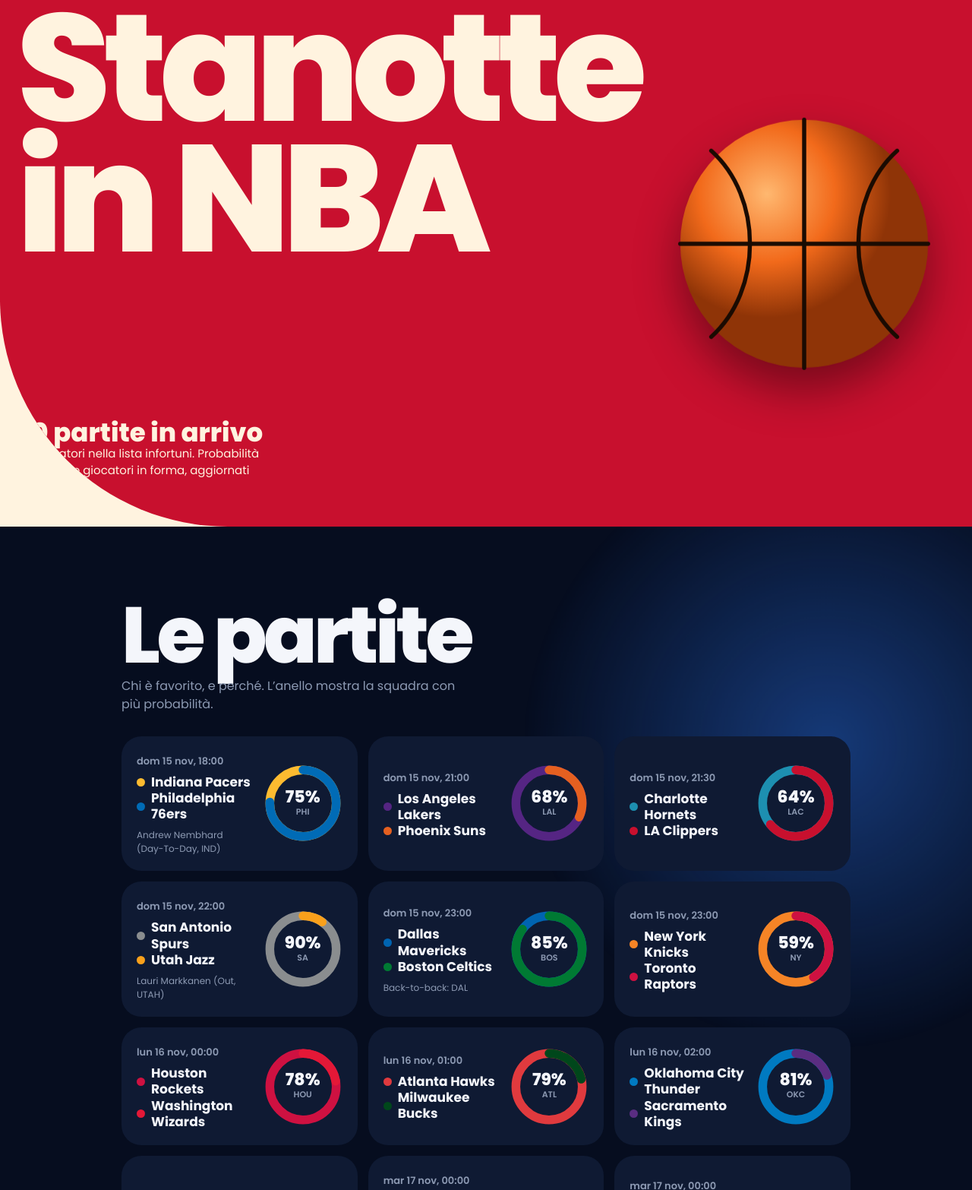
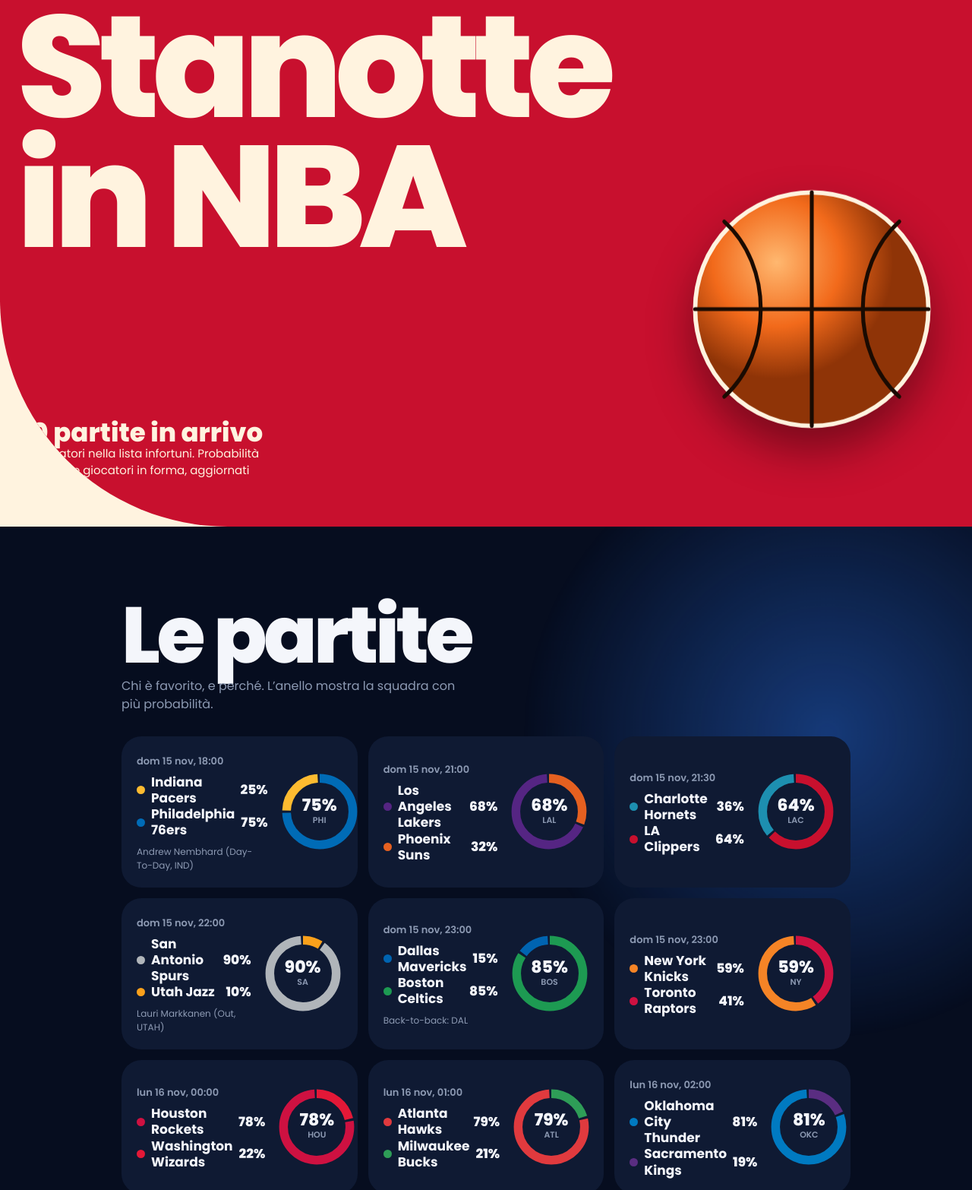
Before and after one commit to crisfede10/nba, a plain HTML site: page index.html in a window 1280 px wide. Shown: the part 107-1673 px from the top of the page at 76% size. Drawn offline with Linux system fonts and the light colour scheme.

Commit message:
Add files via upload

```diff
--- a/index.html
+++ b/index.html
@@ -10,11 +10,11 @@ body{margin:0;background:#fff3df;font:400 16px/1.5 Poppins,system-ui,sans-serif;
 .pill a{color:#1b1b1b;text-decoration:none;font:600 13px Poppins;padding:8px 13px;border-radius:24px;white-space:nowrap;transition:background .25s,color .25s}
 .pill a:hover,.pill a.on{background:#c8102e;color:#fff}
 .hero{position:relative;min-height:100svh;background:#c8102e;color:#fff3df;border-bottom-left-radius:min(46vw,300px);overflow:hidden;padding:110px 22px 40px;display:flex;flex-direction:column;justify-content:space-between}
-h1{margin:0;font:800 clamp(68px,21vw,200px)/.86 Poppins;letter-spacing:-.05em;position:relative;z-index:1}
-.ballw{position:absolute;right:4vw;top:34%;width:clamp(150px,34vw,340px);z-index:2;animation:fl 5s ease-in-out infinite}
+h1{margin:0;font:800 clamp(52px,17vw,190px)/.9 Poppins;letter-spacing:-.05em;position:relative;z-index:1}
+.ballw{position:absolute;right:4vw;top:46%;width:clamp(140px,34vw,320px);z-index:2;animation:fl 5s ease-in-out infinite}
 @keyframes fl{50%{translate:0 -16px}}
 #ball{width:100%;display:block;transform:translate3d(var(--x,0),var(--y,0),0) rotate(var(--r,0deg));filter:drop-shadow(0 30px 30px #0006);will-change:transform}
-.cap{position:relative;z-index:3;max-width:330px;font-size:15px}.cap b{font-size:34px;font-weight:800;display:block;line-height:1}
+.cap{position:relative;z-index:3;max-width:min(330px,100%);font-size:15px}.cap b{font-size:34px;font-weight:800;display:block;line-height:1}
 .stats{display:flex;gap:26px;margin-top:10px}
 .s{position:relative;padding:96px 20px;background:var(--b);color:var(--f);overflow:hidden}
 .in{max-width:960px;margin:auto;position:relative;z-index:1}
@@ -30,7 +30,7 @@ h2{margin:0 0 8px;font:800 clamp(42px,11.5vw,104px)/.9 Poppins;letter-spacing:-.
 .grid{display:grid;gap:14px;grid-template-columns:repeat(auto-fill,minmax(290px,1fr))}
 .g{background:var(--c);border-radius:26px;padding:20px;display:flex;gap:16px;align-items:center}
 .g time{font:600 13px Poppins;color:var(--m)}.g .tm{font:700 17px/1.25 Poppins;margin-top:6px}.g .tm span{display:flex;align-items:center;gap:8px}
-.dot{width:11px;height:11px;border-radius:50%;flex:none}
+.tm .pc{margin-left:auto;font-weight:800}.dot{width:11px;height:11px;border-radius:50%;flex:none}
 .why{font-size:12px;color:var(--m);margin-top:8px}
 .ring{position:relative;width:104px;height:104px;flex:none}.ring svg{width:100%}.arc{transition:stroke-dasharray 1.6s cubic-bezier(.2,.8,.2,1)}
 .ring b{position:absolute;inset:0;display:grid;place-content:center;text-align:center;font:800 22px/1 Poppins}.ring small{font:600 11px Poppins;color:var(--m)}
@@ -57,7 +57,7 @@ footer{padding:30px 20px calc(30px + env(safe-area-inset-bottom,0px));background
 </style></head><body>
 <nav class="pill"><a href="#top">Home</a><a href="#cal">Partite</a><a href="#inf">Infortuni</a><a href="#hot">In forma</a><a href="#dif">Difese</a><a href="#cla">Classifiche</a></nav>
 <header class="hero" id="top"><h1>Stanotte<br>in NBA</h1>
-<div class="ballw"><svg id="ball" viewBox="0 0 100 100" aria-hidden="true"><defs><radialGradient id="bg" cx="35%" cy="30%"><stop offset="0" stop-color="#ffb870"/><stop offset=".55" stop-color="#f26a1b"/><stop offset="1" stop-color="#8f3407"/></radialGradient></defs><circle cx="50" cy="50" r="48" fill="url(#bg)"/><g fill="none" stroke="#1a0b02" stroke-width="1.6" stroke-linecap="round"><path d="M50 2v96M2 50h96"/><path d="M14 14C34 32 34 68 14 86M86 14C66 32 66 68 86 86"/></g></svg></div>
+<div class="ballw"><svg id="ball" viewBox="0 0 100 100" aria-hidden="true"><defs><radialGradient id="bg" cx="35%" cy="30%"><stop offset="0" stop-color="#ffb870"/><stop offset=".55" stop-color="#f26a1b"/><stop offset="1" stop-color="#8f3407"/></radialGradient></defs><circle cx="50" cy="50" r="48" fill="url(#bg)" stroke="#fff3df" stroke-width="1.8"/><g fill="none" stroke="#1a0b02" stroke-width="1.6" stroke-linecap="round"><path d="M50 2v96M2 50h96"/><path d="M14 14C34 32 34 68 14 86M86 14C66 32 66 68 86 86"/></g></svg></div>
 <div class="cap"><b id="cn">…</b><span id="ct">Infortuni, probabilità di vittoria e giocatori in forma, aggiornati ogni 3 ore.</span></div></header>
 <section class="s dark" id="cal"><div class="in"><h2 class="rv">Le partite</h2><p class="lead rv">Chi è favorito, e perché. L’anello mostra la squadra con più probabilità.</p><div class="grid" id="gc"></div></div></section>
 <section class="s lav" id="inf"><div class="in"><h2 class="rv">Chi non gioca</h2><p class="lead rv">Infortuni e dubbi, squadra per squadra.</p><div id="ic"></div></div></section>
@@ -66,16 +66,16 @@ footer{padding:30px 20px calc(30px + env(safe-area-inset-bottom,0px));background
 <section class="s dark" id="cla"><div class="in"><h2 class="rv">Classifiche</h2><div class="two" id="cc"></div></div></section>
 <footer id="up">Caricamento dati…</footer>
 <script>
-const COL={ATL:"#e03a3e",BOS:"#007a33",BKN:"#777",CHA:"#1d8fb0",CHI:"#ce1141",CLE:"#860038",DAL:"#0064b1",DEN:"#fec524",DET:"#c8102e",GS:"#1d428a",GSW:"#1d428a",HOU:"#ce1141",IND:"#fdbb30",LAC:"#c8102e",LAL:"#552583",MEM:"#5d76a9",MIA:"#98002e",MIL:"#00471b",MIN:"#236192",NO:"#85714d",NOP:"#85714d",NY:"#f58426",NYK:"#f58426",OKC:"#007ac1",ORL:"#0077c0",PHI:"#006bb6",PHX:"#e56020",POR:"#e03a3e",SAC:"#5a2d81",SA:"#8a8d8f",SAS:"#8a8d8f",TOR:"#ce1141",UTAH:"#f9a01b",UTA:"#f9a01b",WSH:"#e31837",WAS:"#e31837"};
+const COL={ATL:"#e03a3e",BOS:"#1d9a52",BKN:"#9aa3ad",CHA:"#1d8fb0",CHI:"#ce1141",CLE:"#b02356",DAL:"#0064b1",DEN:"#fec524",DET:"#c8102e",GS:"#2a62c4",GSW:"#2a62c4",HOU:"#ce1141",IND:"#fdbb30",LAC:"#c8102e",LAL:"#552583",MEM:"#5d76a9",MIA:"#98002e",MIL:"#2e9d57",MIN:"#236192",NO:"#85714d",NOP:"#85714d",NY:"#f58426",NYK:"#f58426",OKC:"#007ac1",ORL:"#0077c0",PHI:"#006bb6",PHX:"#e56020",POR:"#e03a3e",SAC:"#5a2d81",SA:"#b0b5ba",SAS:"#b0b5ba",TOR:"#ce1141",UTAH:"#f9a01b",UTA:"#f9a01b",WSH:"#e31837",WAS:"#e31837"};
 const col=a=>COL[a]||"#64748b",$=s=>document.querySelector(s);
 const e=s=>String(s??"").replace(/[&<>"]/g,c=>({"&":"&amp;","<":"&lt;",">":"&gt;",'"':"&quot;"}[c]));
 const day=d=>new Date(d).toLocaleDateString("it-IT",{weekday:"short",day:"numeric",month:"short"});
 const hm=d=>new Date(d).toLocaleTimeString("it-IT",{hour:"2-digit",minute:"2-digit"});
 let D=null,flt="all",qs="",n2a={};
-const ring=g=>{if(g.pHome==null)return"";const h=g.pHome,a=100-h;return`<div class="ring"><svg viewBox="0 0 100 100"><circle r="42" cx="50" cy="50" fill="none" stroke="${col(g.away)}" stroke-width="11"/><circle class="arc" r="42" cx="50" cy="50" fill="none" stroke="${col(g.home)}" stroke-width="11" stroke-linecap="round" stroke-dasharray="0 264" data-d="${h*2.64}" transform="rotate(-90 50 50)"/></svg><b>${Math.max(h,a).toFixed(0)}%<small>${h>=a?g.home:g.away}</small></b></div>`};
+const ring=g=>{if(g.pHome==null)return"";const C=263.9,h=g.pHome,a=100-h,gp=3,hl=Math.max(0,h/100*C-gp),al=Math.max(0,a/100*C-gp);return`<div class="ring"><svg viewBox="0 0 100 100"><g transform="rotate(-90 50 50)" fill="none" stroke-width="11"><circle class="arc" r="42" cx="50" cy="50" stroke="${col(g.home)}" stroke-dasharray="0 264" data-d="${hl.toFixed(1)} ${(C-hl).toFixed(1)}"/><circle class="arc" r="42" cx="50" cy="50" stroke="${col(g.away)}" stroke-dasharray="0 264" stroke-dashoffset="${(-h/100*C).toFixed(1)}" data-d="${al.toFixed(1)} ${(C-al).toFixed(1)}"/></g></svg><b>${Math.max(h,a).toFixed(0)}%<small>${h>=a?g.home:g.away}</small></b></div>`};
 const sp=(v,c)=>{const m=Math.max(...v,1),n=v.length,p=v.map((y,i)=>`${n>1?i*100/(n-1):50},${30-y/m*26}`).join(" ");return`<svg class="sp" viewBox="0 0 100 32" preserveAspectRatio="none"><polyline points="${p}" fill="none" stroke="${c}" stroke-width="3.5" vector-effect="non-scaling-stroke" stroke-linecap="round" stroke-linejoin="round"/></svg><div class="vals">${v.map(x=>`<span>${x}</span>`).join("")}</div>`};
 const st=s=>s=="Out"?["Out","Out"]:s=="Doubtful"?["Improbabile","dub"]:s=="Questionable"?["Incerto","dub"]:s=="Day-To-Day"?["Dubbio","dub"]:[s||"?","neu"];
-function cal(){$("#gc").innerHTML=(D.upcoming||[]).map(g=>`<article class="g"><div style="flex:1"><time>${day(g.date)}, ${hm(g.date)}</time><div class="tm"><span><i class="dot" style="background:${col(g.away)}"></i>${e(g.awayName)}</span><span><i class="dot" style="background:${col(g.home)}"></i>${e(g.homeName)}</span></div>${g.why?.length?`<div class="why">${g.why.map(e).join(", ")}</div>`:""}</div>${ring(g)}</article>`).join("")||'<div class="empty">Nessuna partita in programma.</div>'}
+function cal(){$("#gc").innerHTML=(D.upcoming||[]).map(g=>`<article class="g"><div style="flex:1"><time>${day(g.date)}, ${hm(g.date)}</time><div class="tm"><span><i class="dot" style="background:${col(g.away)}"></i>${e(g.awayName)}${g.pHome!=null?`<b class="pc">${(100-g.pHome).toFixed(0)}%</b>`:""}</span><span><i class="dot" style="background:${col(g.home)}"></i>${e(g.homeName)}${g.pHome!=null?`<b class="pc">${g.pHome.toFixed(0)}%</b>`:""}</span></div>${g.why?.length?`<div class="why">${g.why.map(e).join(", ")}</div>`:""}</div>${ring(g)}</article>`).join("")||'<div class="empty">Nessuna partita in programma.</div>'}
 function inj(){const l=(D.injuries||[]).filter(x=>(flt=="all"||(flt=="out")==(x.status=="Out"))&&(x.player+x.team).toLowerCase().includes(qs)),by={};l.forEach(x=>(by[x.team]??=[]).push(x));
  const ch=(D.changes||[]).length?D.changes.map(c=>`<div class="new"><b>${e(c.player)}</b> ${e(c.team)}<br>${e(c.from)} diventa <b>${e(c.to)}</b></div>`).join(""):"";
  $("#ic").innerHTML=`<div class="flt"><input id="q" placeholder="Cerca giocatore o squadra" value="${e(qs)}">${[["all","Tutti"],["out","Solo out"],["dub","Dubbi"]].map(([k,t])=>`<button data-f="${k}" class="${flt==k?"on":""}">${t}</button>`).join("")}</div>`+ch+(Object.entries(by).map(([t,a])=>`<div class="th"><i class="dot" style="background:${col(n2a[t])}"></i>${e(t)}</div>`+a.map(x=>{const[s,c]=st(x.status);return`<div class="inj"><div><b>${e(x.player)}</b><small>${e(x.note)}</small></div><span class="chip ${c}">${s}</span></div>`}).join("")).join("")||'<div class="empty">Nessun giocatore trovato.</div>');
@@ -84,14 +84,14 @@ function inj(){const l=(D.injuries||[]).filter(x=>(flt=="all"||(flt=="out")==(x.
 function hot(){const n=(D.defense||[]).length;$("#hc").innerHTML=(D.hot||[]).map(h=>{const o=h.next,w=o&&o.rank>n*2/3;return`<article class="hot"><div class="top"><div><b>${e(h.player)}</b><div style="font-size:13px;color:var(--m)"><i class="dot" style="background:${col(h.team)};display:inline-block"></i> ${e(h.team)}</div></div><div class="big">${h.avg}<small>punti</small></div></div>${sp(h.last,col(h.team))}${o?`<div class="nx"><span>${o.home?"In casa contro":"In trasferta a"} ${e(o.team)}, ${hm(o.date)}</span><span class="chip ${w?"okc":"neu"}">${w?"Difesa debole":"Difesa "+o.rank+"ª"}</span></div>`:""}</article>`}).join("")||'<div class="empty">Nessun giocatore in evidenza.</div>'}
 function dif(){const d=D.defense||[],n=d.length,mx=Math.max(...d.map(x=>x.allowed),1),mn=Math.min(...d.map(x=>x.allowed),mx);$("#dc").innerHTML=d.map(x=>{const k=n>1?(x.rank-1)/(n-1):0;return`<div class="row"><span class="n">${x.rank}</span><div class="t">${e(x.team)}<div class="mini"><i data-w="${(x.allowed-mn*.9)/(mx-mn*.9)*100}" style="background:hsl(${130*(1-k)} 70% 42%)"></i></div></div><span class="v">${x.allowed}</span></div>`}).join("")}
 function cla(){$("#cc").innerHTML=(D.standings||[]).map(c=>`<div><h3>${e(c.conf)}</h3>`+c.rows.map((r,i)=>{const p=r.w/Math.max(1,r.w+r.l);return`<div class="row"><span class="n">${i+1}</span><div class="t">${e(r.team)}<div class="mini"><i data-w="${p*100}" style="background:${col(r.abbr)}"></i></div></div><span class="v">${r.w}-${r.l}</span></div>`}).join("")+`</div>`).join("")}
-const io=new IntersectionObserver(es=>es.forEach(x=>{if(!x.isIntersecting)return;const t=x.target;t.classList.add("on");if(t.dataset.d)t.setAttribute("stroke-dasharray",t.dataset.d+" 264");if(t.dataset.w)t.style.width=Math.max(4,Math.min(100,t.dataset.w))+"%";io.unobserve(t)}),{threshold:.15});
+const io=new IntersectionObserver(es=>es.forEach(x=>{if(!x.isIntersecting)return;const t=x.target;t.classList.add("on");if(t.dataset.d)t.setAttribute("stroke-dasharray",t.dataset.d);if(t.dataset.w)t.style.width=Math.max(4,Math.min(100,t.dataset.w))+"%";io.unobserve(t)}),{threshold:.15});
 const watch=()=>document.querySelectorAll(".rv:not(.on),.arc,.mini i").forEach(x=>io.observe(x));
 async function load(){try{D=await(await fetch("data.json?"+Date.now())).json()}catch(x){$("#up").textContent="Dati non ancora disponibili: avvia “Aggiorna dati NBA” da GitHub Actions.";watch();return}
  (D.standings||[]).forEach(c=>c.rows.forEach(r=>n2a[r.team]=r.abbr));
  $("#cn").textContent=(D.upcoming||[]).length+" partite in arrivo";$("#ct").textContent=(D.injuries||[]).length+" giocatori nella lista infortuni. Probabilità di vittoria e giocatori in forma, aggiornati ogni 3 ore.";
  cal();inj();hot();dif();cla();$("#up").textContent="Aggiornato "+new Date(D.updated).toLocaleString("it-IT",{weekday:"long",day:"numeric",month:"long",hour:"2-digit",minute:"2-digit"});watch()}
 const ball=$("#ball");let px=0;
-function mv(){const p=Math.min(1,scrollY/innerHeight);ball.style.setProperty("--x",(-p*58+px*14)+"vw");ball.style.setProperty("--y",(p*46)+"vh");ball.style.setProperty("--r",(scrollY*.45)+"deg")}
+function mv(){const p=Math.min(1,scrollY/innerHeight);ball.style.setProperty("--x",(-p*12+px*6)+"vw");ball.style.setProperty("--y",(p*32)+"vh");ball.style.setProperty("--r",(scrollY*.45)+"deg")}
 addEventListener("scroll",mv,{passive:true});addEventListener("pointermove",ev=>{px=ev.clientX/innerWidth-.5;mv()});mv();
 const links=[...document.querySelectorAll(".pill a")],secs=links.map(a=>$(a.getAttribute("href")));
 addEventListener("scroll",()=>{let k=0;secs.forEach((s,i)=>{if(s.getBoundingClientRect().top<innerHeight*.4)k=i});links.forEach((a,i)=>a.classList.toggle("on",i==k))},{passive:true});
```
